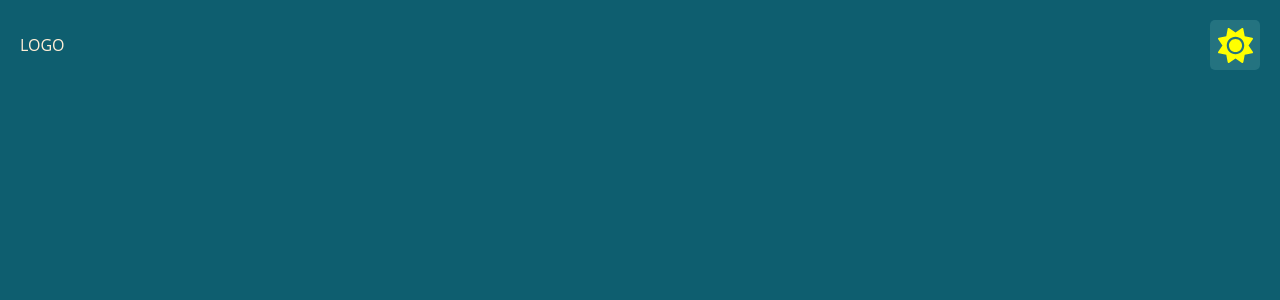
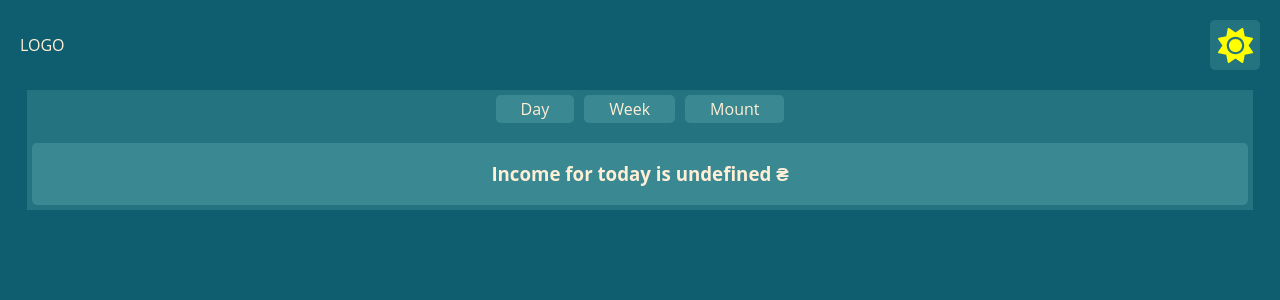
Before and after one commit to ForexLight/coffeeProject_front-end, a React (Vite) app: page /admin in a window 1280 px wide. Shown: the top 300 px of the page. Built offline with nearby package versions, Linux system fonts and the light colour scheme; no server answers.

Commit message:
created show income logic

```diff
--- a/src/API/service.ts
+++ b/src/API/service.ts
@@ -100,3 +100,8 @@ export default class Services {
 }
 
 const service = new Services()
+
+const data = async () => {
+  console.log(service.getWeekOrders())
+}
+data()
--- a/src/components/adminPage/AdminPage.tsx
+++ b/src/components/adminPage/AdminPage.tsx
@@ -1,8 +1,28 @@
-import React from 'react'
+import React, { useEffect } from 'react'
 import { AdminWrapper } from './AdminPage.styles'
+import IncomeComponent from './components/IncomeComponent'
+import {
+  fetchDayOrders,
+  fetchMonthOrders,
+  fetchWeekOrders,
+} from '../../store/slices/ordersSlice'
+import { useAppDispatch, useAppSelector } from '../../hooks/redux_hooks'
+import { stat } from 'fs'
 
 const AdminPage = () => {
-  return <AdminWrapper />
+  const dispatch = useAppDispatch()
+
+  useEffect(() => {
+    dispatch(fetchDayOrders())
+    dispatch(fetchWeekOrders())
+    dispatch(fetchMonthOrders())
+  }, [])
+
+  return (
+    <AdminWrapper>
+      <IncomeComponent />
+    </AdminWrapper>
+  )
 }
 
 export default AdminPage
--- /dev/null
+++ b/src/components/adminPage/components/IncomeComponent.tsx
@@ -0,0 +1,102 @@
+import React, { useEffect, useState } from 'react'
+import styled from 'styled-components'
+import { useAppDispatch, useAppSelector } from '../../../hooks/redux_hooks'
+import OrdersSlice, {
+  AllOrdersState,
+  fetchDayOrders,
+} from '../../../store/slices/ordersSlice'
+
+const IncomeComponentWrapper = styled.div`
+  background-color: ${(props) => props.theme.colors.changeThemeBtn};
+  padding: 5px;
+  width: 95%;
+  display: flex;
+  flex-direction: column;
+  align-items: center;
+  justify-content: center;
+`
+const ButtonContainer = styled.div<{ active: string }>`
+  button:nth-child(${(props) => props.active}) {
+    background-color: ${(props) => props.theme.colors.btn};
+  }
+`
+const IncomeData = styled.div`
+  margin-top: 20px;
+  width: 100%;
+  align-items: center;
+  justify-content: center;
+  background-color: ${(props) => props.theme.colors.btn};
+  border-radius: ${(props) => props.theme.borderRadius};
+  h3 {
+    margin: 0;
+    padding: 20px 0;
+    text-align: center;
+  }
+`
+
+const TimeSelector = styled.button`
+  background-color: ${(props) => props.theme.colors.btn};
+  color: inherit;
+  border: none;
+  margin: 0 5px;
+  padding: 5px 25px;
+  border-radius: ${(props) => props.theme.borderRadius};
+`
+
+const IncomeComponent = () => {
+  const [timeSelector, setTimeSelector] = useState<string>('1')
+  const orders = useAppSelector((state) => state.orders)
+  let valueDay = orders.day
+    .map((i) => JSON.parse(i.orderItems))[0]
+    ?.reduce(
+      (
+        a: { price: number; count: number },
+        b: { price: number; count: number },
+      ) => a.price * a.count + b.price * b.count,
+    )
+  let valueWeek = orders.week
+    .map((i) => JSON.parse(i.orderItems))[0]
+    ?.reduce(
+      (
+        a: { price: number; count: number },
+        b: { price: number; count: number },
+      ) => a.price * a.count + b.price * b.count,
+    )
+  let valueMonth = orders.month
+    .map((i) => JSON.parse(i.orderItems))[0]
+    ?.reduce(
+      (
+        a: { price: number; count: number },
+        b: { price: number; count: number },
+      ) => a.price * a.count + b.price * b.count,
+    )
+  const getValue = () => {
+    switch (timeSelector) {
+      case '1':
+        return `Income for today is ${valueDay} ₴`
+      case '2':
+        return `Income for this week is ${valueWeek} ₴`
+      case '3':
+        return `Income for this month is ${valueMonth} ₴`
+      default:
+        return 1
+    }
+  }
+
+  return (
+    <IncomeComponentWrapper>
+      <ButtonContainer active={timeSelector}>
+        <TimeSelector onClick={() => setTimeSelector('1')}>Day</TimeSelector>
+
+        <TimeSelector onClick={() => setTimeSelector('2')}>Week</TimeSelector>
+
+        <TimeSelector onClick={() => setTimeSelector('3')}>Mount</TimeSelector>
+      </ButtonContainer>
+      <IncomeData>
+        <h3>{getValue()}</h3>
+      </IncomeData>
+    </IncomeComponentWrapper>
+  )
+}
+
+export default IncomeComponent
--- a/src/components/goodsPage/goodsPage.tsx
+++ b/src/components/goodsPage/goodsPage.tsx
@@ -15,7 +15,7 @@ const GoodsPage = () => {
   const params = String(useParams().value)
   let data = useAppSelector((state) => state.goods)
   const resArr: JSX.Element[] = []
-  const dispatcher = useAppDispatch<AppDispatch>()
+  const dispatcher = useAppDispatch()
   const navigator = useNavigate()
 
   useEffect(() => {
--- a/src/hooks/redux_hooks.ts
+++ b/src/hooks/redux_hooks.ts
@@ -1,7 +1,6 @@
 import { TypedUseSelectorHook, useDispatch, useSelector } from 'react-redux'
 import type { RootState, AppDispatch } from '../store'
-import { PayloadAction } from '@reduxjs/toolkit'
 
 // Use throughout your app instead of plain `useDispatch` and `useSelector`
-export const useAppDispatch = useDispatch
+export const useAppDispatch: () => AppDispatch = useDispatch
 export const useAppSelector: TypedUseSelectorHook<RootState> = useSelector
--- a/src/store/index.ts
+++ b/src/store/index.ts
@@ -6,6 +6,7 @@ import categoryReducer from './slices/categorySlice'
 import goodsReducer from './slices/goodsSlice'
 import authReducer from './slices/authSlice'
 import cartReducer from './slices/cartSlice'
+import orderReducer from './slices/ordersSlice'
 
 const rootReducer = combineReducers({
   user: userReducer,
@@ -15,6 +16,7 @@ const rootReducer = combineReducers({
   goods: goodsReducer,
   auth: authReducer,
   cart: cartReducer,
+  orders: orderReducer,
 })
 
 export const store = configureStore({
--- a/src/store/slices/ordersSlice.ts
+++ b/src/store/slices/ordersSlice.ts
@@ -11,7 +11,7 @@ import { goodsSlice } from './goodsSlice'
 
 const service = new Services()
 
-type AllOrdersState = {
+export type AllOrdersState = {
   orders: OrderReceived[]
   day: OrderReceived[]
   week: OrderReceived[]
@@ -63,6 +63,6 @@ export const ordersSlice = createSlice({
   },
 })
 
-export const {} = goodsSlice.actions
+export const {} = ordersSlice.actions
 
-export default goodsSlice.reducer
+export default ordersSlice.reducer
```
Also changed, not shown: src/components/adminPage/components/CreateUserComponent.tsx (added).
